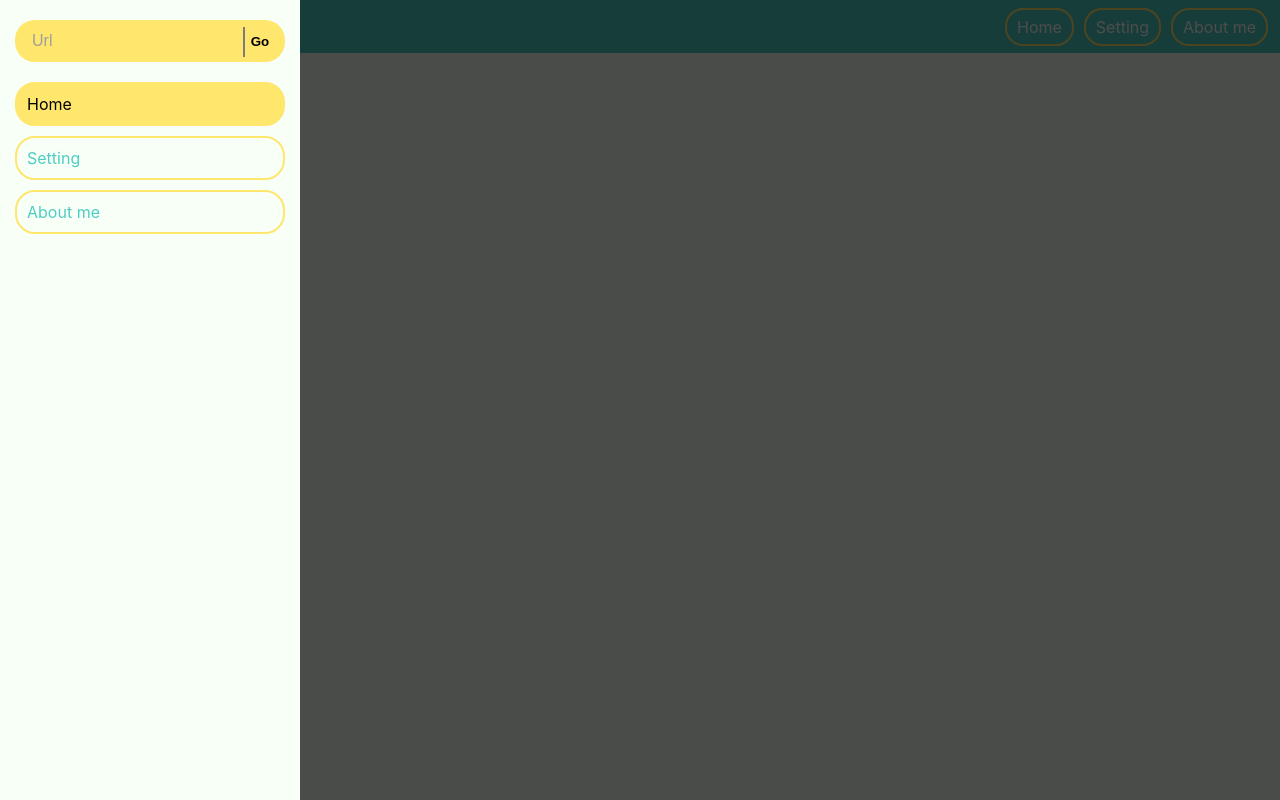
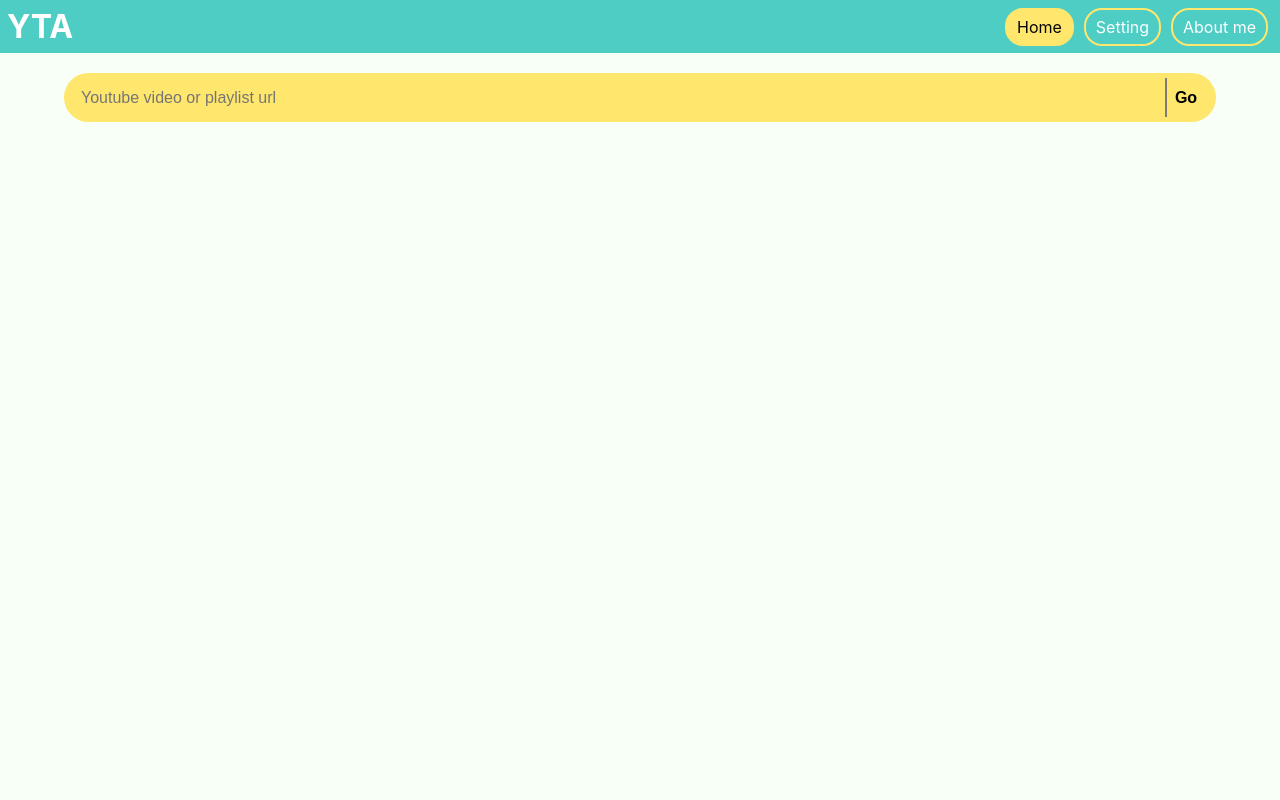
Before and after one commit to anubhav-anand22/yt-audio-next-app, a Next.js app: page / in a window 1280 px wide. Built offline with nearby package versions, Linux system fonts and the light colour scheme.

Commit message:
added search, fixed link li bug

```diff
--- a/Components/Drawer.tsx
+++ b/Components/Drawer.tsx
@@ -11,7 +11,7 @@ interface DrawerProps {
 interface LinkItemProps {
     title: string;
     href: string;
-    route: NextRouter
+    route: NextRouter;
 }
 
 const Drawer = ({ isDrawerShow, setIsDrawerShow }: DrawerProps) => {
@@ -33,8 +33,8 @@ const Drawer = ({ isDrawerShow, setIsDrawerShow }: DrawerProps) => {
                 </div>
                 <ul className={style.drawer_nav_ul}>
                     <LinkItem href="/" title="Home" route={route} />
-                    <LinkItem href="/setting" title="Setting" route={route}  />
-                    <LinkItem href="/about" title="About me" route={route}  />
+                    <LinkItem href="/setting" title="Setting" route={route} />
+                    <LinkItem href="/about" title="About me" route={route} />
                 </ul>
             </nav>
         </div>
@@ -43,9 +43,15 @@ const Drawer = ({ isDrawerShow, setIsDrawerShow }: DrawerProps) => {
 
 const LinkItem = ({ href, title, route }: LinkItemProps) => {
     return (
-        <li className={`${route.pathname === href ? style.activePathLi : ""}`}>
-            <Link href={href}>{title}</Link>
-        </li>
+        <Link href={href}>
+            <li
+                className={`${
+                    route.pathname === href ? style.activePathLi : ""
+                }`}
+            >
+                {title}
+            </li>
+        </Link>
     );
 };
 
--- /dev/null
+++ b/helpers/parseUrlInput.ts
@@ -0,0 +1,51 @@
+interface ParseUrlInputReturnData {
+    videoId?: string,
+    listId?: string,
+    query?: string,
+    error?: string
+}
+
+export const parseUrlInput = (inpStr:string = ''): ParseUrlInputReturnData => {
+    let data = inpStr.trim(), newData : ParseUrlInputReturnData = {query: data};
+    if(data.startsWith('https://www.youtube.com')){
+        const adata = data.split("?")[1]
+        if(!adata) return {query: data}
+        const query = adata.split("&");
+        for(let i of query){
+            const j = i.split('=');
+            if(j[0] === "v") {
+                newData = {
+                    videoId: j[1]
+                }
+            } else if (j[0] === 'list' && j[1].length === 11) {
+                newData = {
+                    videoId: j[1],
+                }
+            } else if (j[0] === 'list' && j[1].length > 18) {
+                newData = {
+                    listId: j[1],
+                }
+            } else {
+                newData = {
+                    query: data,
+                }
+            }
+        }
+    } else if (data.startsWith("https://youtu.be/")) {
+        const id = data.replace("https://youtu.be/", "");
+        if(id.length === 11) {
+            newData = {
+                videoId: id,
+            }
+        } else {
+            newData = {
+                error: "Error while parseing youtu.be url"
+            }
+        }
+    } else {
+        newData = {
+            query: data,
+        }
+    }
+    return newData;
+}
--- a/package.json
+++ b/package.json
@@ -13,6 +13,8 @@
     "next": "13.0.0",
     "react": "18.2.0",
     "react-dom": "18.2.0",
+    "react-redux": "^8.0.4",
+    "redux": "^4.2.0",
     "ytdl-core": "^4.11.2"
   },
   "devDependencies": {
--- a/pages/_app.tsx
+++ b/pages/_app.tsx
@@ -2,36 +2,68 @@ import "../styles/globals.css";
 import type { AppProps } from "next/app";
 import Link from "next/link";
 import headerModule from "../styles/Header.module.css";
-import Drawer from '../Components/Drawer'
+import Drawer from "../Components/Drawer";
 import { useState } from "react";
+import { NextRouter, useRouter } from "next/router";
 
 export default function App({ Component, pageProps }: AppProps) {
-    const [isDrawerShow, setIsDrawerShow] = useState(true);
+    const [isDrawerShow, setIsDrawerShow] = useState(false);
+    const route = useRouter();
     return (
         <div>
             <header className={headerModule.header}>
-                <Link href="/"><h1>YTA</h1></Link>
+                <Link href="/">
+                    <h1>YTA</h1>
+                </Link>
                 <nav className={headerModule.nav}>
                     <ul className={headerModule.navUl}>
-                        <li>
-                            <Link href="/">Home</Link>
-                        </li>
-                        <li>
-                            <Link href="/setting">Setting</Link>
-                        </li>
-                        <li>
-                            <Link href="/about">About me</Link>
-                        </li>
+                        <LinkItem href="/" title="Home" route={route} />
+                        <LinkItem
+                            href="/setting"
+                            title="Setting"
+                            route={route}
+                        />
+                        <LinkItem
+                            href="/about"
+                            title="About me"
+                            route={route}
+                        />
                     </ul>
                 </nav>
-                <div className={headerModule.drawrIcon} onClick={() => setIsDrawerShow(true)}>
-                  <div></div>
-                  <div></div>
-                  <div></div>
+                <div
+                    className={headerModule.drawrIcon}
+                    onClick={() => setIsDrawerShow(true)}
+                >
+                    <div></div>
+                    <div></div>
+                    <div></div>
                 </div>
             </header>
-            <Drawer isDrawerShow={isDrawerShow} setIsDrawerShow={setIsDrawerShow} />
+            <Drawer
+                isDrawerShow={isDrawerShow}
+                setIsDrawerShow={setIsDrawerShow}
+            />
             <Component {...pageProps} />
         </div>
     );
 }
+
+interface LinkItemProps {
+    title: string;
+    href: string;
+    route: NextRouter;
+}
+
+const LinkItem = ({ href, title, route }: LinkItemProps) => {
+    return (
+        <Link href={href}>
+            <li
+                className={`${
+                    route.pathname === href ? headerModule.activePathLi : ""
+                }`}
+            >
+                {title}
+            </li>
+        </Link>
+    );
+};
--- a/pages/index.tsx
+++ b/pages/index.tsx
@@ -1,17 +1,35 @@
-import Head from 'next/head'
-import Image from 'next/image'
-import Link from 'next/link'
-import styles from '../styles/Home.module.css'
+import { useRouter } from "next/router";
+import { FormEvent, useState } from "react";
+import { parseUrlInput } from "../helpers/parseUrlInput";
+import style from "../styles/Home.module.css";
 
 export default function Home() {
-  return (
-    <div>
-      <form>
-        <input type="url" required placeholder='Youtube video or playlist url' />
-        <button>
-          Go
-        </button>
-      </form>
-    </div>
-  )
+  const [url, setUrl] = useState('');
+  const router = useRouter();
+
+  const onFormSubmit = (e: FormEvent<HTMLFormElement>) => {
+    e.preventDefault();
+    if(!url) return;
+    const data = parseUrlInput(url);
+    if(data.listId) {
+      router.push("/player?list=" + data.listId)
+    } else if (data.videoId) {
+      router.push('/player?vid=' + data.videoId)
+    }
+  }
+
+    return (
+        <div className={style.home}>
+            <form className={style.form} onSubmit={onFormSubmit}>
+                <input
+                    type="text"
+                    required
+                    placeholder="Youtube video or playlist url"
+                    value={url}
+                    onChange={e => setUrl(e.currentTarget.value)}
+                />
+                <button>Go</button>
+            </form>
+        </div>
+    );
 }
--- a/styles/Header.module.css
+++ b/styles/Header.module.css
@@ -84,6 +84,7 @@
         transition: background 0.3s ease-in-out, color 0.3s ease-in-out;
     }
 
+    .activePathLi,
     .navUl li:hover {
         background-color: var(--action-color);
         color: rgb(5, 5, 5);
--- a/styles/Home.module.css
+++ b/styles/Home.module.css
@@ -0,0 +1,45 @@
+.home {
+    display: flex;
+    flex-direction: column;
+    align-items: center;
+}
+
+.form {
+    background-color: var(--action-color);
+    padding: 5px 10px;
+    border-radius: 25px;
+    margin-top: 20px;
+    width: 90vw;
+}
+
+.form input {
+    padding: 7px;
+    border: none;
+    outline: none;
+    background: transparent;
+    font-size: 16px;
+    color: black;
+    width: calc(90vw - 60px);
+}
+
+.form button {
+    width: 40px;
+    height: 39px;
+    border: none;
+    cursor: pointer;
+    background: transparent;
+    font-size: 16px;
+    font-weight: 600;
+    position: relative;
+}
+
+.form button::after {
+    display: block;
+    content: "";
+    width: 2px;
+    height: 100%;
+    position: absolute;
+    left: -1px;
+    top: 0;
+    background-color: rgb(124, 124, 124);
+}
```
Also changed, not shown: pages/player.tsx (renamed from pages/videoList.tsx), 1 other file (tests, documents, lock files or other folders).
